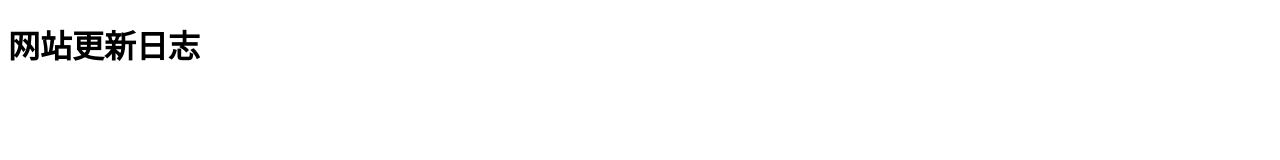
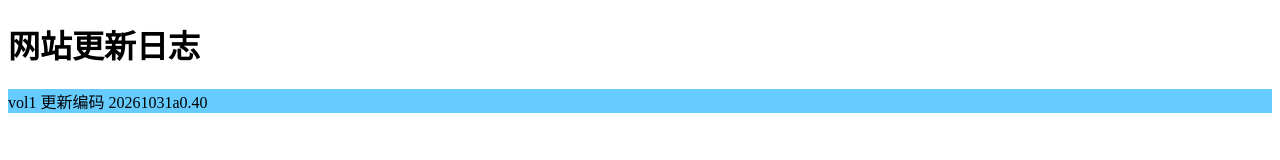
Before and after one commit to sjhusb165/log, a plain HTML site: page index.html in a window 1280 px wide. Drawn offline with Linux system fonts and the light colour scheme.

Commit message:
Add files via upload

```diff
--- a/index.html
+++ b/index.html
@@ -9,8 +9,13 @@
 <h1 style="background-color: hwb(0 100% 0%);
 color: lab(0% 0 0)"> 网站更新日志
 </h1>
-<p>
+ <div style="background-color: hwb(200 40% 0%)">
+<p style="color: lab(0% 0 0)">
+vol1 更新编码 20261031a0.40
+</p>
 
 
+
+</div>
 </body>
 </html>
```
